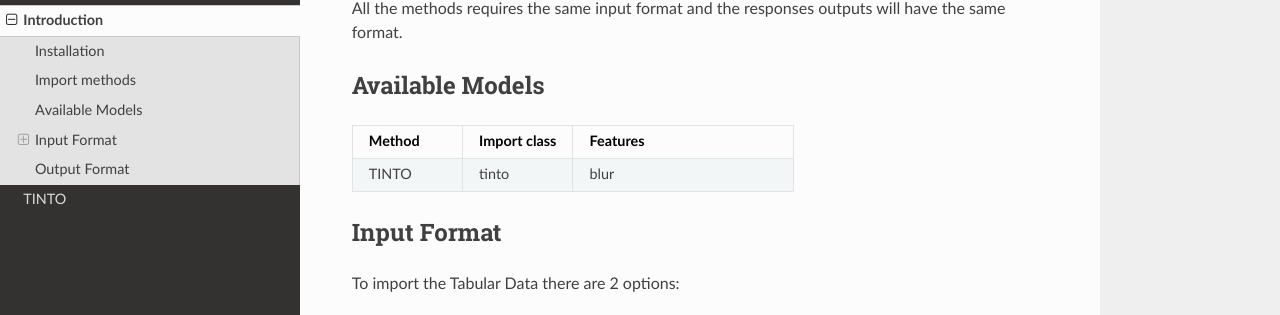
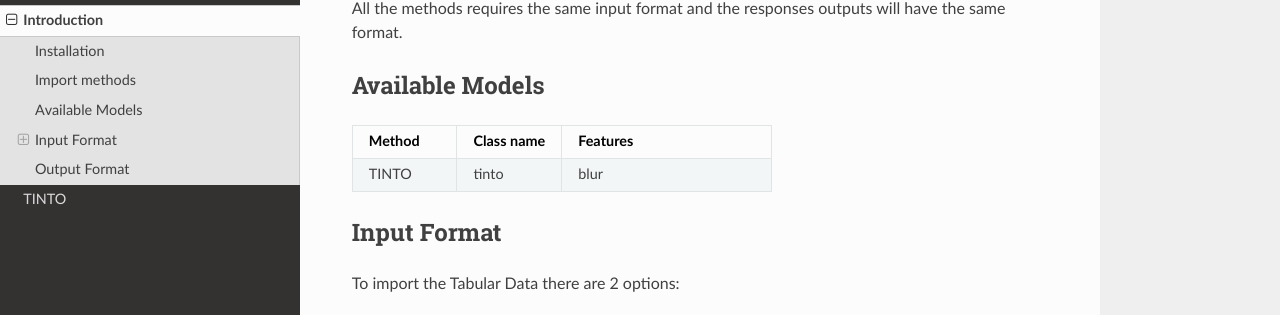
Before and after one commit to oeg-upm/TINTOlib-Documentation, a Sphinx documentation site: the page built from docs/source/installation.rst, in a window 1280 px wide and 900 px high, scrolled down 426 px. Shown: the part 126-441 px from the top of the window. Built offline with Sphinx 7.4.7 and the Read the Docs theme 2.0.0, drawn with Linux system fonts in a browser that asks for light colours; pages that are not in the unit, such as notebooks, are missing from menus.

Commit message:
Update installation.rst

```diff
--- a/docs/source/installation.rst
+++ b/docs/source/installation.rst
@@ -28,7 +28,7 @@ Available Models
    :header-rows: 1
 
    * - Method
-     - Import class
+     - Class name
      - Features
    * - TINTO
      - tinto
```
